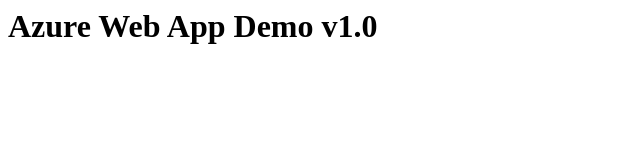
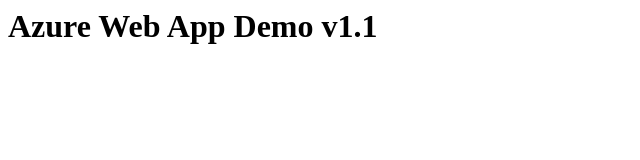
Before and after one commit to midhunr321/testForAzure, a plain HTML site: page index.html in a window 1280 px wide. Shown: the full height of the page, 0-640 px from the left. Drawn offline with Linux system fonts and the light colour scheme.

Commit message:
Update index.html

```diff
--- a/index.html
+++ b/index.html
@@ -1,6 +1,6 @@
 <html>
 <title>Web App Demo</title>
 <body>
-<h1>Azure Web App Demo v1.0</h1>
+<h1>Azure Web App Demo v1.1</h1>
 </body>
 </html>
```
